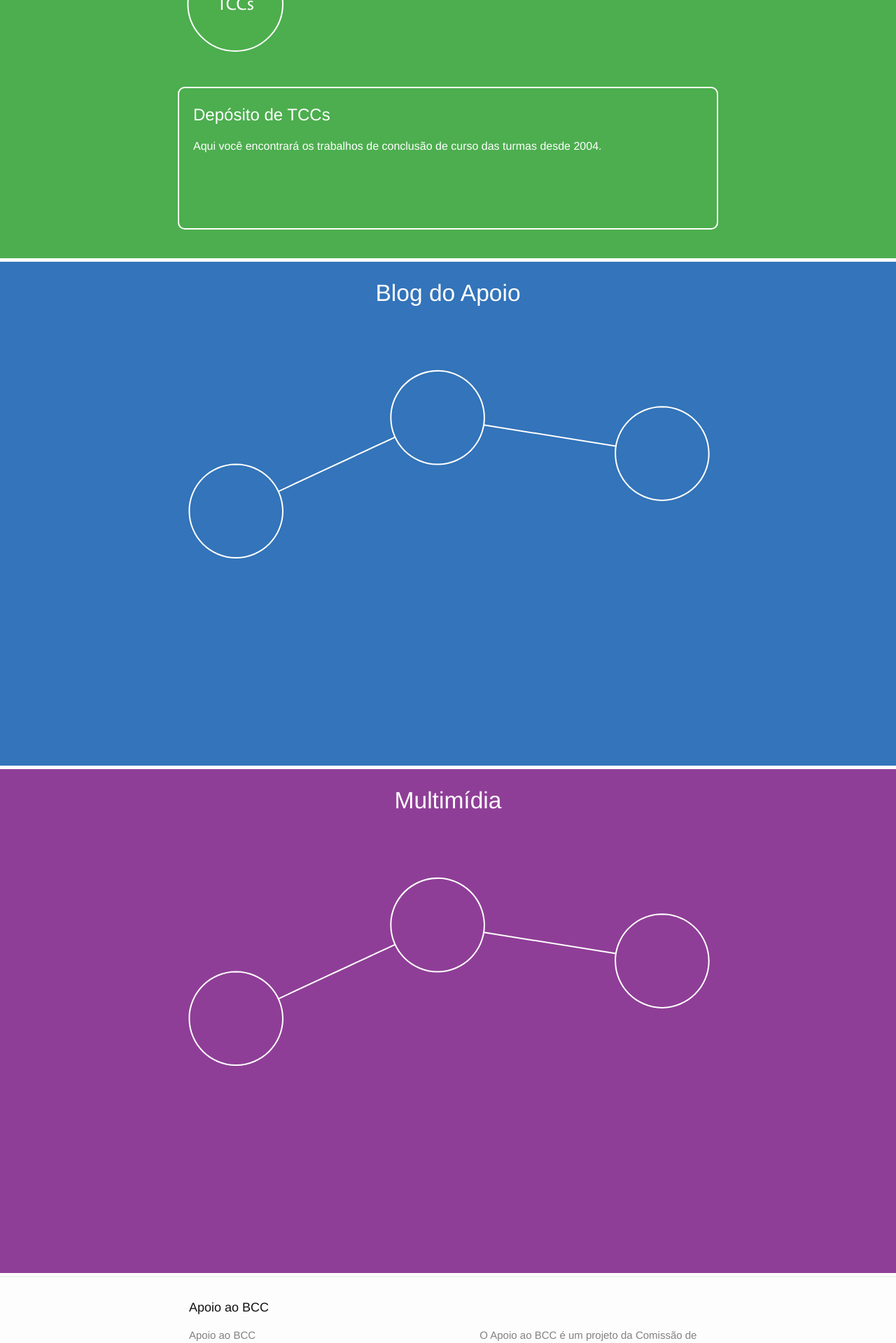
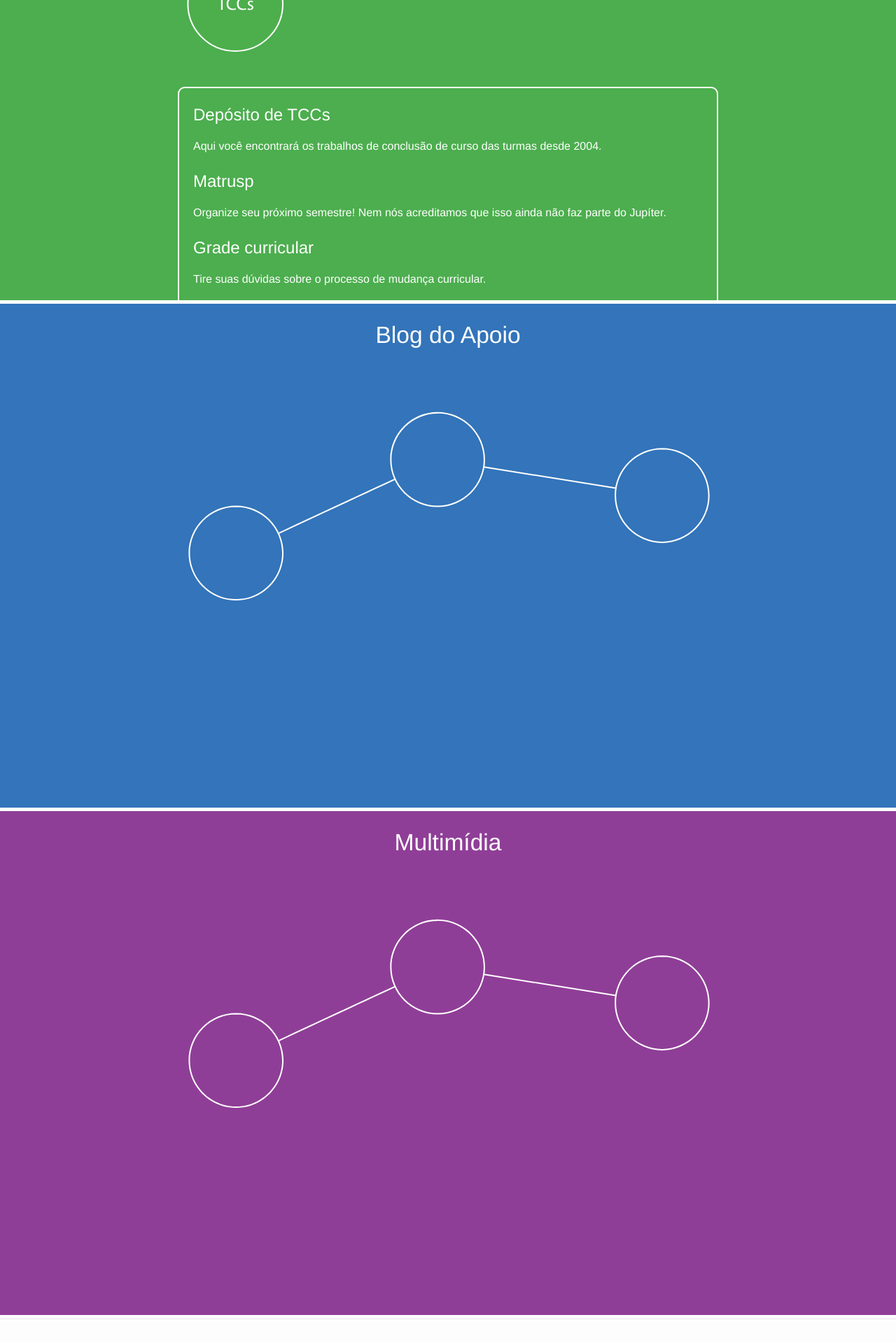
Before and after one commit to nathanPro/ApoioAoBCC, a Jekyll site: the page built from index.html, in a window 1280 px wide. Shown: the part 1222-3141 px from the top of the page at 70% size. Built offline with Jekyll 4.4.1, drawn with Linux system fonts in a browser that asks for light colours.

Commit message:
Terminado primeira seção da home

```diff
--- a/_sass/_layout.scss
+++ b/_sass/_layout.scss
@@ -314,6 +314,7 @@
             margin:auto;
         }
         .descricao {
+            display: block;
             width: 60%;
             margin: auto;
             color: white;
@@ -328,6 +329,8 @@
 
     #academicos {
         background-color: $cor1;
+        display: block;
+        height: 760px;
         .cover1 {
             background:transparent;
             position:relative;
@@ -343,15 +346,26 @@
             position:relative;
             height:138px; /* your circle height */
             width: 138px; /* yout circle width */
-            top:138px;  /* your circle height */
+            top:142px;  /* your circle height */
             left:300px;
             margin-top:-138px;  /* your circle height */
             border-radius: 100px;
         }
-
+        .cover3 {
+            background:transparent;
+            position:relative;
+            height:138px; /* your circle height */
+            width: 138px; /* yout circle width */
+            top:192px;  /* your circle height */
+            left:621px;
+            margin-top:-138px;  /* your circle height */
+            border-radius: 100px;
+        }
         #da1 {
+            // background-color: #FFF;
+            // color: $cor1;
             display:block;
-            height: 200px;
+            height: 800px;
         }
 
     }
--- a/index.html
+++ b/index.html
@@ -38,7 +38,9 @@
             <h1>Acadêmicos</h1>
 
             <div class="grafo">
-                <a href="http://google.com"><div class="cover1" id="ga1"></div></a><div class="cover2"></div>
+                <a href="http://google.com"><div class="cover1" id="ga1"></div></a>
+                <a href="http://bcc.ime.usp.br/matrusp/"><div class="cover2"></div></a>
+                <a href="http://bcc.ime.usp.br/curriculo2016/opcao-curricular.html"><div class="cover3"></div></a>
                 <svg xmlns="http://www.w3.org/2000/svg" xmlns:xlink="http://www.w3.org/1999/xlink" version="1.1" id="Layer_1" x="0px" y="0px" width="768.631px" height="278px" viewBox="0 0 768.631 278" enable-background="new 0 0 768.631 278" xml:space="preserve">
 <circle fill="#4DAE4C" stroke="#FFFFFF" stroke-width="2" stroke-miterlimit="10" cx="80.2" cy="206.2" r="67.8"/>
 <circle fill="#4DAE4C" stroke="#FFFFFF" stroke-width="2" stroke-miterlimit="10" cx="369.2" cy="72.9" r="67.8"/>
@@ -85,6 +87,10 @@
             <div class="descricao" id="da1">
                 <h4>Depósito de TCCs</h4>
                 <p>Aqui você encontrará os trabalhos de conclusão de curso das turmas desde 2004.</p>
+                <h4>Matrusp</h4>
+                <p>Organize seu próximo semestre! Nem nós acreditamos que isso ainda não faz parte do Jupíter.</p>
+                <h4>Grade curricular</h4>
+                <p>Tire suas dúvidas sobre o processo de mudança curricular.</p>
             </div>
 
         </div>
```
